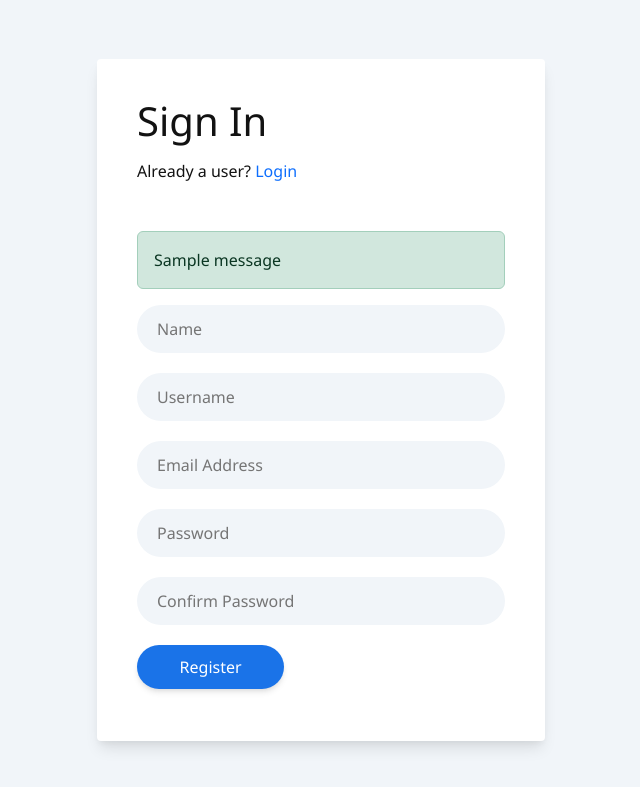
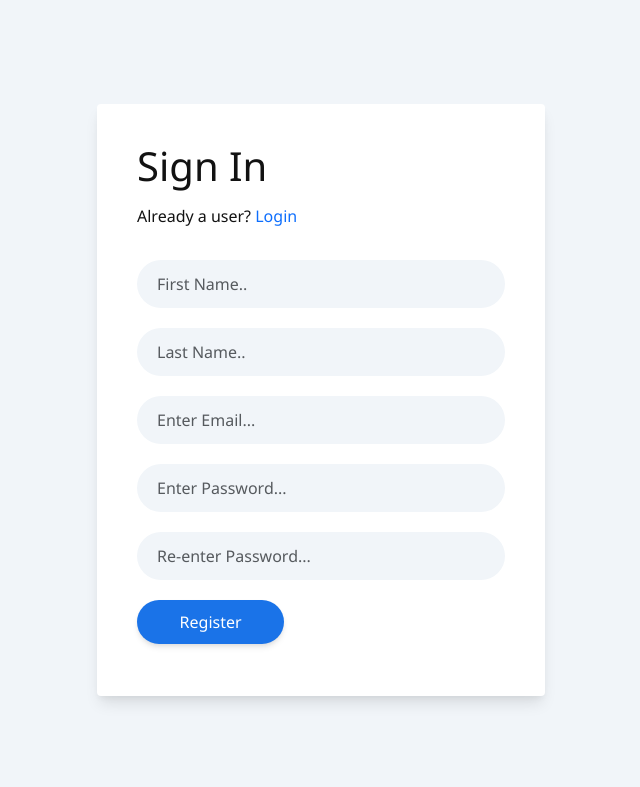
Before and after one commit to PK470/Project-X, a Django app: page /register/ in a window 1280 px wide. Shown: the top 787 px of the page, without its empty margins (319-959 px from the left). Run offline with Django 3.2, Linux system fonts and the light colour scheme; tables that the repository leaves empty hold one stand-in row (values such as "Sample post"); one stand-in notice (Sample message) is shown.

Commit message:
some change done

```diff
--- /dev/null
+++ b/quotipy/app/form.py
@@ -0,0 +1,31 @@
+from django.forms import ModelForm
+from django.contrib.auth.forms import UserCreationForm
+from django import forms
+from django.contrib.auth.models import User
+
+class CreateUserForm(UserCreationForm):
+    first_name = forms.CharField(max_length=30, required=True)
+    Last_name = forms.CharField(max_length=30, required=True)
+    class Meta(UserCreationForm.Meta):
+
+        model = User
+        fields = ('first_name', 'last_name', 'email', 'username', 'password1', 'password2')
+
+    def clean_password2(self):
+        password1 = self.cleaned_data.get("password1")
+        password2 = self.cleaned_data.get("password2")
+
+        if password1 and password2 and password1 != password2:
+            raise forms.ValidationError("Passwords do not match")
+
+        if len(password1) < 8:  # You can set your desired password length
+            raise forms.ValidationError("Password should be at least 8 characters")
+
+        # Add more password complexity validations as needed
+
+        return password2
+    def clean_email(self):
+        email = self.cleaned_data['email']
+        if User.objects.filter(email=email).exists():
+            raise forms.ValidationError('This email is already in use.')
+        return email
--- a/quotipy/app/templates/register.html
+++ b/quotipy/app/templates/register.html
@@ -271,36 +271,61 @@
 			</div>
 			<form name="signin" class="form" action="" method="POST">
                 {% csrf_token %}
-                {% if messages %}
+                {% if form.email.errors %}
                 <div class="pt-3">
                     <div class="alert alert-success" role="alert">
-                {% for message in messages %}
-                    {{ message }}
+                        {% for error in form.email.errors %}
+                            {{ error }}
                         {% endfor %}
 
                     </div>
                 </div>
                 {% endif %}
+                {% if form.password1.errors %}
+                <div class="pt-3">
+                    <div class="alert alert-success" role="alert">
+                        {% for error in form.password1.errors %}
+                            {{ error }}
+                        {% endfor %}
+
+                    </div>
+                </div>
+                {% endif %}
+                {% if form.password2.errors %}
+                <div class="pt-3">
+                    <div class="alert alert-success" role="alert">
+                        {% for error in form.password2.errors %}
+                            {{ error }}
+                        {% endfor %}
+
+                    </div>
+                </div>
+                {% endif %}
+
                 <div class="input-control">
 					<label for="email" class="input-label" hidden>Name</label>
-					<input type="name" name="name"  class="input-field" placeholder="Name" required>
+					{{form.first_name}}
 				</div>
                 <div class="input-control">
-					<label for="email" class="input-label" hidden>Username</label>
-					<input type="text" name="uname" class="input-field" placeholder="Username" required>
+					<label for="email" class="input-label" hidden>Name</label>
+					{{form.last_name}}
 				</div>
                 <div class="input-control">
-					<label for="email" class="input-label" hidden>Email Address</label>
-					<input type="email" name="email"  class="input-field" placeholder="Email Address" required>
+					<label for="email" class="input-label" hidden>Name</label>
+					{{form.email}}
 				</div>
+
                 <div class="input-control">
-					<label for="password" class="input-label" hidden>Password</label>
-					<input type="password" name="password1" id="password" class="input-field" placeholder="Password" required>
+					<label for="email" class="input-label" hidden>Name</label>
+					{{form.password1}}
 				</div>
+
                 <div class="input-control">
-					<label for="password2" class="input-label" hidden>Confirm Password</label>
-					<input type="password" name="password2"  class="input-field" placeholder="Confirm Password" required>
+					<label for="email" class="input-label" hidden>Name</label>
+					{{form.password2}}
 				</div>
+
+
 
 				<div class="input-control">
 
@@ -311,6 +336,25 @@
 		</section>
 	</div>
 </main>
+<script>
+    /* Because i didnt set placeholder values in forms.py they will be set here using vanilla Javascript
+//We start indexing at one because CSRF_token is considered and input field
+*/
+
+//Query All input fields
+var form_fields = document.getElementsByTagName('input')
+form_fields[1].placeholder='First Name..';
+form_fields[2].placeholder='Last Name..';
+form_fields[3].placeholder='Enter Email...';
+form_fields[4].placeholder='Enter Password...';
+form_fields[5].placeholder='Re-enter Password...';
+
+
+for (var field in form_fields){
+form_fields[field].className += ' form-control'
+form_fields[field].className += ' input-field'
+}
+</script>
 <script src="https://cdn.jsdelivr.net/npm/@popperjs/core@2.11.8/dist/umd/popper.min.js" integrity="sha384-I7E8VVD/ismYTF4hNIPjVp/Zjvgyol6VFvRkX/vR+Vc4jQkC+hVqc2pM8ODewa9r" crossorigin="anonymous"></script>
 <script src="https://cdn.jsdelivr.net/npm/bootstrap@5.3.0/dist/js/bootstrap.min.js" integrity="sha384-fbbOQedDUMZZ5KreZpsbe1LCZPVmfTnH7ois6mU1QK+m14rQ1l2bGBq41eYeM/fS" crossorigin="anonymous"></script>
 </body>
--- a/quotipy/app/views.py
+++ b/quotipy/app/views.py
@@ -3,6 +3,7 @@ from django.shortcuts import render,redirect
 from django.contrib.auth import authenticate, login, logout
 from django.contrib import messages
 from django.contrib.auth.models import User
+from .form import CreateUserForm
 
 # Create your views here.
 def home(request):
@@ -11,29 +12,18 @@ def home(request):
 
 #register
 def register(request):
+    if request.user.is_authenticated:
+        return redirect('home')
+    else:
+        form = CreateUserForm()
+        if request.method == "POST":
+            form = CreateUserForm(request.POST)
+            if form.is_valid():
+                form.save()
+                return redirect('login')
+        context = {'form':form }
 
-    if request.method == "POST":
-        name = request.POST.get('name')
-        uname = request.POST.get('uname')
-        email = request.POST.get('email')
-        pass1 = request.POST.get('password1')
-        pass2 = request.POST.get('password2')
-
-        if pass1!=pass2:
-            messages.success(request,'First and second passwords are not same')
-            return render(request,'register.html')
-        if User.objects.filter(username=uname).exists() or User.objects.filter(email=email).exists():
-            messages.success(request,'Username or email already exists')
-            return render(request, 'register.html')
-
-        else:
-            my_user=User.objects.create_user(uname,email,pass1)
-            my_user.save()
-
-
-            #print(uname,email,pass1,pass2)
-            return redirect('login')
-    return render(request,'register.html')
+        return render(request,'register.html', context)
 
 #login
 def ulogin(request):
```
Lines whose indentation alone changed are shown as unchanged.
